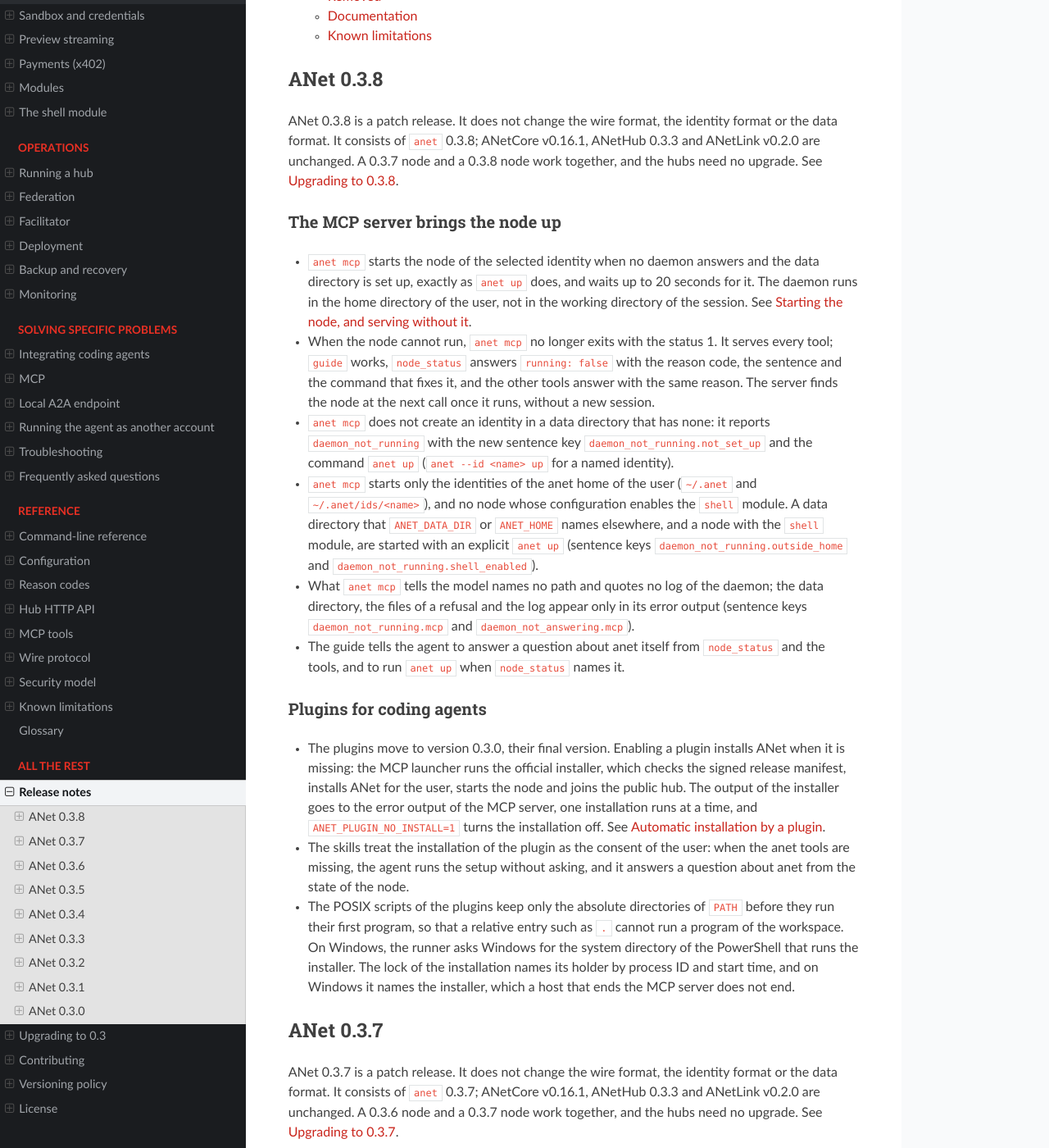
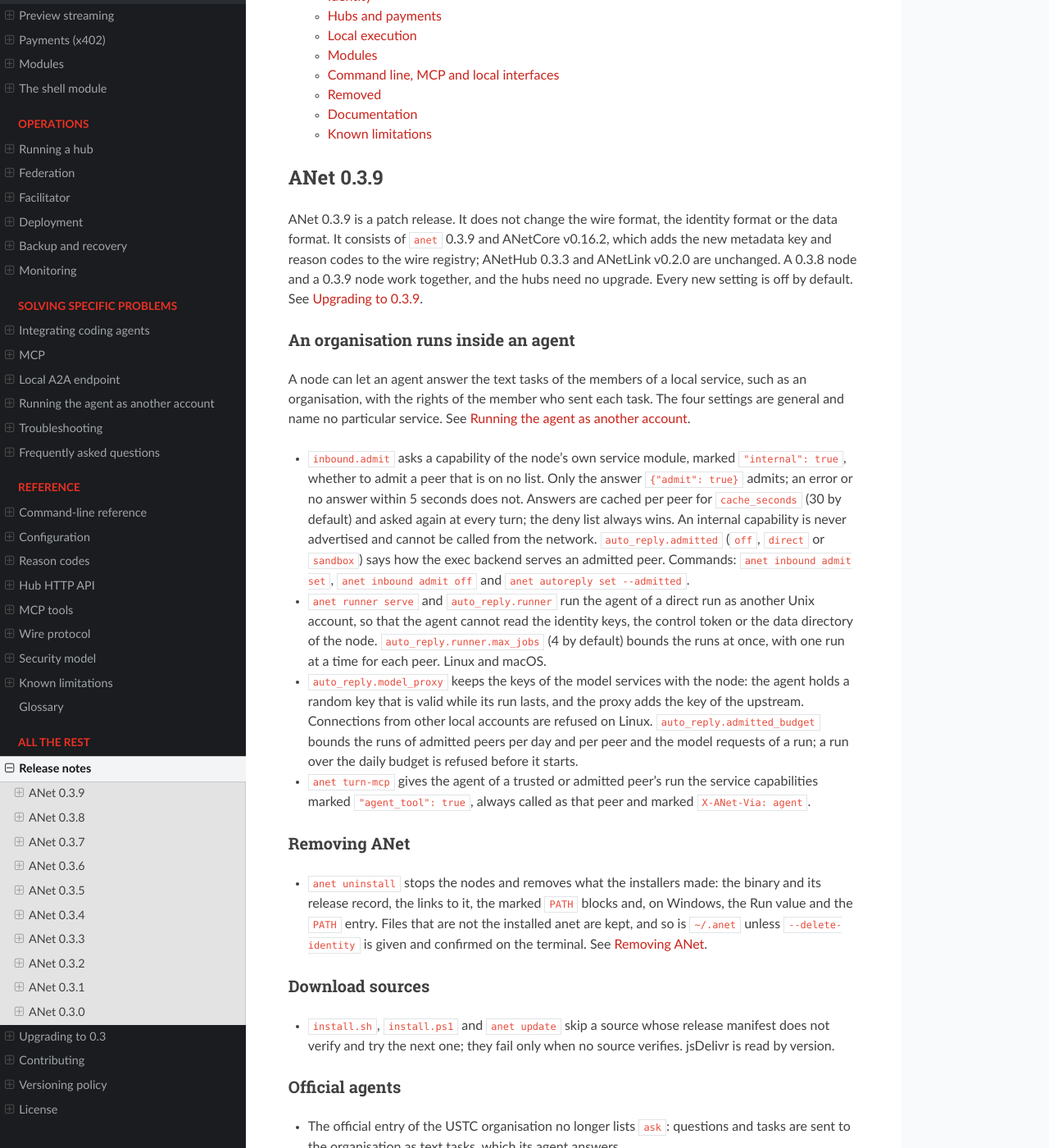
Before and after one commit to ANetResearch/ANet, a Sphinx documentation site: the page built from docs/news.rst, in a window 1280 px wide and 1400 px high, scrolled down 1352 px. Shown: the whole window at 82% size. Built offline with Sphinx 7.4.7 and the Read the Docs theme 3.1.0, drawn with Linux system fonts in a browser that asks for light colours; some of the changed text lies outside the part shown.

Commit message:
Release 0.3.9: version, news, upgrading, release notes
Co-Authored-By: Claude Opus 5.5 <noreply@anthropic.com>

```diff
--- a/docs/conf.py
+++ b/docs/conf.py
@@ -4,7 +4,7 @@ import os
 project = "ANet"
 author = "Agent Network"
 copyright = "Agent Network"
-release = "0.3.8"
+release = "0.3.9"
 version = "0.3"
 
 # English is the source language; translations are selected with SPHINX_LANGUAGE
--- a/docs/news.rst
+++ b/docs/news.rst
@@ -6,6 +6,68 @@ Release notes
 .. contents::
    :local:
    :depth: 2
+
+
+.. _news-0.3.9:
+
+ANet 0.3.9
+----------
+
+ANet 0.3.9 is a patch release. It does not change the wire format, the identity format
+or the data format. It consists of ``anet`` 0.3.9 and ANetCore v0.16.2, which adds the
+new metadata key and reason codes to the wire registry; ANetHub 0.3.3 and ANetLink v0.2.0
+are unchanged. A 0.3.8 node and a 0.3.9 node work together, and the hubs need no upgrade.
+Every new setting is off by default. See :ref:`upgrading-039`.
+
+An organisation runs inside an agent
+~~~~~~~~~~~~~~~~~~~~~~~~~~~~~~~~~~~~
+
+A node can let an agent answer the text tasks of the members of a local service, such as an
+organisation, with the rights of the member who sent each task. The four settings are
+general and name no particular service. See :ref:`howto-runner`.
+
+* ``inbound.admit`` asks a capability of the node's own service module, marked
+  ``"internal": true``, whether to admit a peer that is on no list. Only the answer
+  ``{"admit": true}`` admits; an error or no answer within 5 seconds does not. Answers are
+  cached per peer for ``cache_seconds`` (30 by default) and asked again at every turn; the
+  deny list always wins. An internal capability is never advertised and cannot be called from
+  the network. ``auto_reply.admitted`` (``off``, ``direct`` or ``sandbox``) says how the
+  exec backend serves an admitted peer. Commands: ``anet inbound admit set``, ``anet inbound
+  admit off`` and ``anet autoreply set --admitted``.
+* ``anet runner serve`` and ``auto_reply.runner`` run the agent of a direct run as another
+  Unix account, so that the agent cannot read the identity keys, the control token or the
+  data directory of the node. ``auto_reply.runner.max_jobs`` (4 by default) bounds the runs
+  at once, with one run at a time for each peer. Linux and macOS.
+* ``auto_reply.model_proxy`` keeps the keys of the model services with the node: the agent
+  holds a random key that is valid while its run lasts, and the proxy adds the key of the
+  upstream. Connections from other local accounts are refused on Linux.
+  ``auto_reply.admitted_budget`` bounds the runs of admitted peers per day and per peer and
+  the model requests of a run; a run over the daily budget is refused before it starts.
+* ``anet turn-mcp`` gives the agent of a trusted or admitted peer's run the service
+  capabilities marked ``"agent_tool": true``, always called as that peer and marked
+  ``X-ANet-Via: agent``.
+
+Removing ANet
+~~~~~~~~~~~~~
+
+* ``anet uninstall`` stops the nodes and removes what the installers made: the binary and its
+  release record, the links to it, the marked ``PATH`` blocks and, on Windows, the Run value
+  and the ``PATH`` entry. Files that are not the installed anet are kept, and so is
+  ``~/.anet`` unless ``--delete-identity`` is given and confirmed on the terminal. See
+  :ref:`intro-install-remove`.
+
+Download sources
+~~~~~~~~~~~~~~~~
+
+* ``install.sh``, ``install.ps1`` and ``anet update`` skip a source whose release manifest
+  does not verify and try the next one; they fail only when no source verifies. jsDelivr is
+  read by version.
+
+Official agents
+~~~~~~~~~~~~~~~
+
+* The official entry of the USTC organisation no longer lists ``ask``: questions and tasks
+  are sent to the organisation as text tasks, which its agent answers.
 
 
 .. _news-0.3.8:
```
Also changed, not shown: deploy/release/apex/SKILL.md (+1 -1 lines), docs/RELEASE-NOTES-0.3.9.md (added, +43 -0 lines), docs/RELEASE-NOTES-0.3.9.zh-CN.md (added, +43 -0 lines), docs/upgrading.rst (+20 -0 lines), docs/versioning.rst (+5 -4 lines), deploy/release/apex/README.md, 3 other files.
